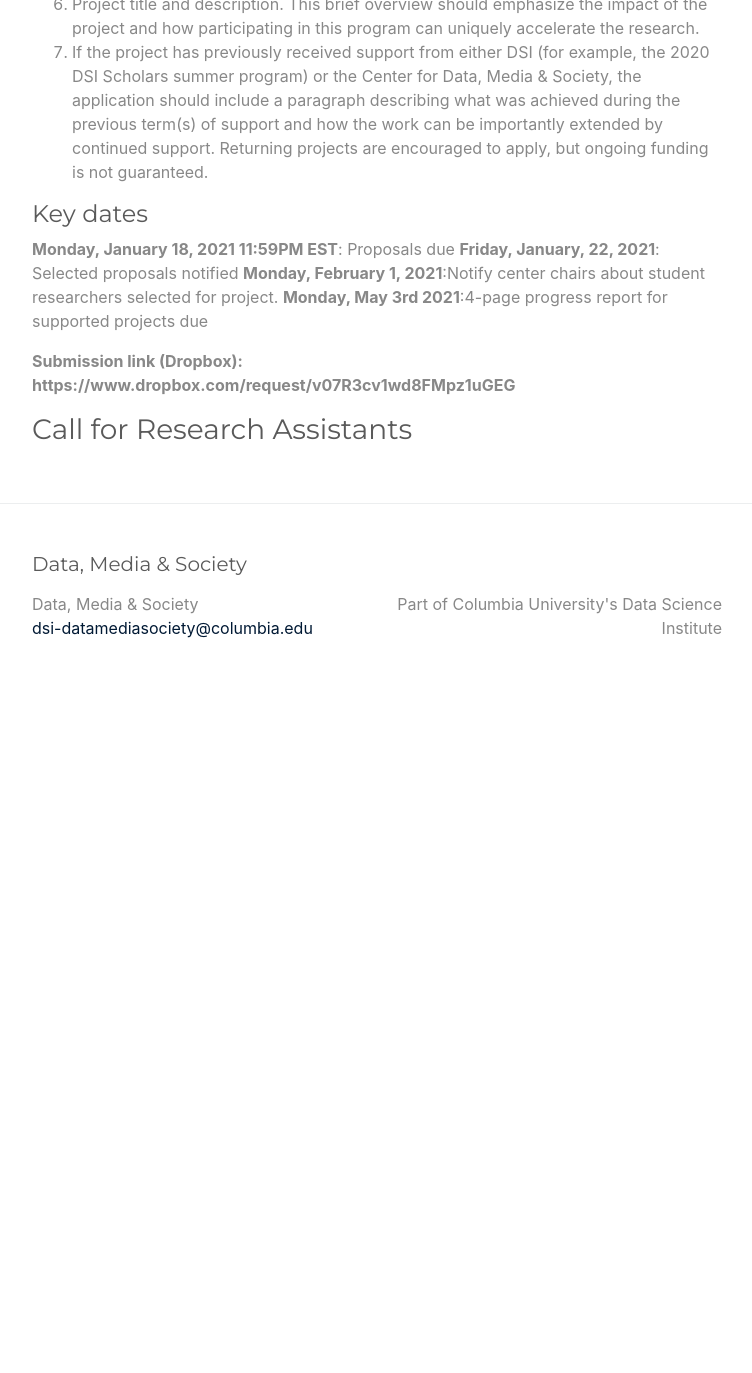
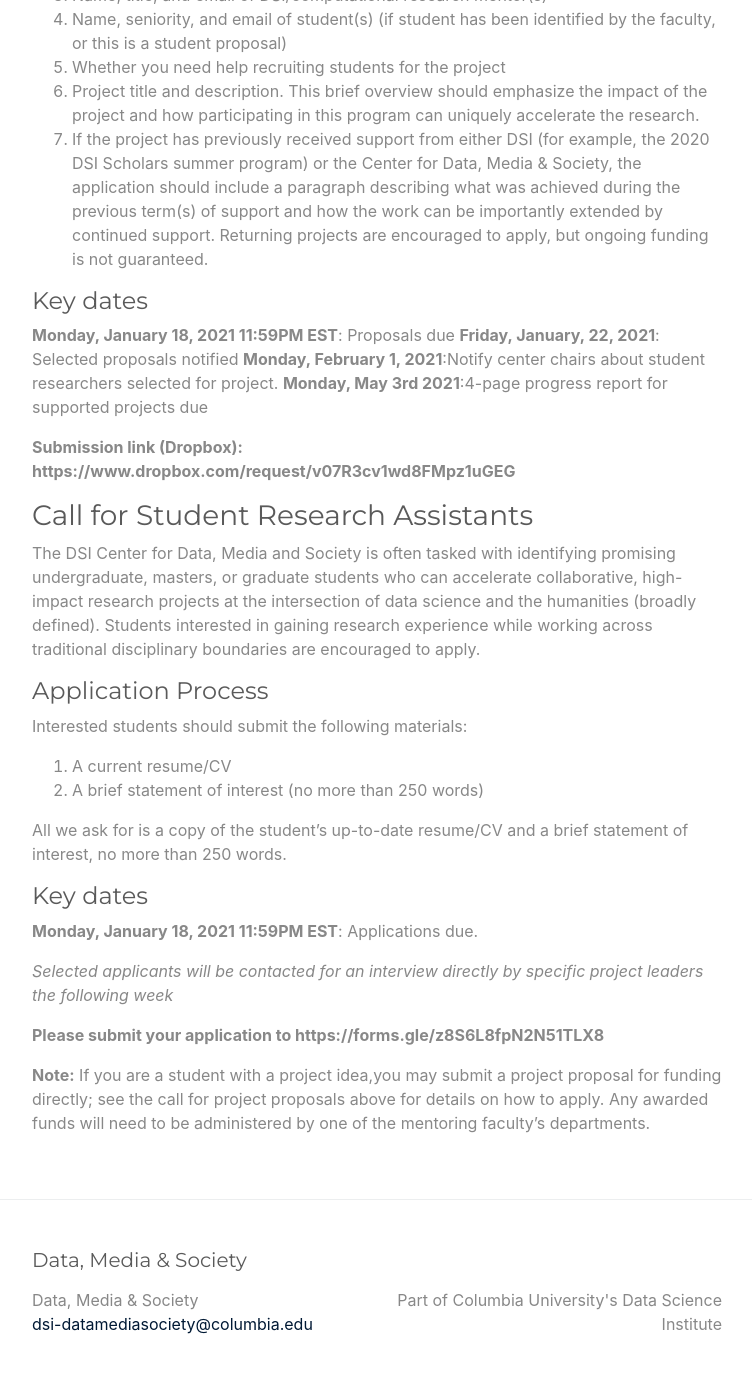
Before and after one commit to datascienceinstitute/data-media-society, a Jekyll site: the page built from index.md, in a window 1280 px wide and 1400 px high, scrolled down 1267 px. Shown: the top 1373 px of the window, without its empty margins (263-1015 px from the left). Built offline with Jekyll 4.4.1, drawn with Linux system fonts in a browser that asks for light colours; before the commit the page ends 1971 px from its top, so only the background shows below that; some of the changed text lies outside the part shown.

Commit message:
Added student RA application details.

```diff
--- a/index.md
+++ b/index.md
@@ -5,14 +5,11 @@ title: Data, Media & Society
 
 ## Spring 2021
 
+The Center for Data, Media and Society is interested in the human in data. It is comprised of students and faculty who are engaged in both creative as well as research practices grounded in data. We study the ways in which we can use data to understand human behavior, and we address questions about how data and data processing are shaping how we work, how we live, and what it means to be a person in a networked, digitized world.
+
+Each term, the DSI Center for Data, Media and Society supports original, interdisciplinary work at the intersection of data science and the humanities (broadly defined). By offering funding for promising undergraduate, masters, or graduate students research assistants, our aim is to accelerate collaborative, high-impact research projects whose goals and approaches may not fit within traditional departmental boundaries.
+
 ### Call for Research Proposals
-
-#### Overview
-
-The DSI Center for Data, Media and Society is pleased to announce our call for spring project proposals.  The purpose of the program is to identify promising undergraduate, masters, or graduate students to accelerate collaborative, high-impact research projects in the humanities (broadly defined).
-
-
-#### Project requirements
 
 We encourage both faculty and students to submit project proposals. The primary requirement is that a project must ensure that there are at least **2 research mentors** - one in humanities and one in DSI/CS - that can meet weekly with the funded students. Thus, students may submit a proposal if they have identified research mentors for the project.
 
@@ -49,4 +46,25 @@ Project proposals should be a maximum of 1 page, and include the following infor
 **Submission link (Dropbox):  https://www.dropbox.com/request/v07R3cv1wd8FMpz1uGEG**
 
 
-### Call for Research Assistants
+### Call for Student Research Assistants
+
+The DSI Center for Data, Media and Society is often tasked with identifying promising undergraduate, masters, or graduate students who can accelerate collaborative, high-impact research projects at the intersection of data science and the humanities (broadly defined). Students interested in gaining research experience while working across traditional disciplinary boundaries are encouraged to apply.
+
+#### Application Process
+
+Interested students should submit the following materials:
+
+1. A current resume/CV
+2. A brief statement of interest (no more than 250 words)
+
+All we ask for is a copy of the student’s up-to-date resume/CV and a brief statement of interest, no more than 250 words.
+
+#### Key dates
+
+**Monday, January 18, 2021 11:59PM EST**: Applications due.
+
+*Selected applicants will be contacted for an interview directly by specific project leaders the following week*
+
+**Please submit your application to https://forms.gle/z8S6L8fpN2N51TLX8**
+
+**Note:** If you are a student with a project idea,you may submit a project proposal for funding directly; see the call for project proposals above for details on how to apply. Any awarded funds will need to be administered by one of the mentoring faculty's departments.
```
